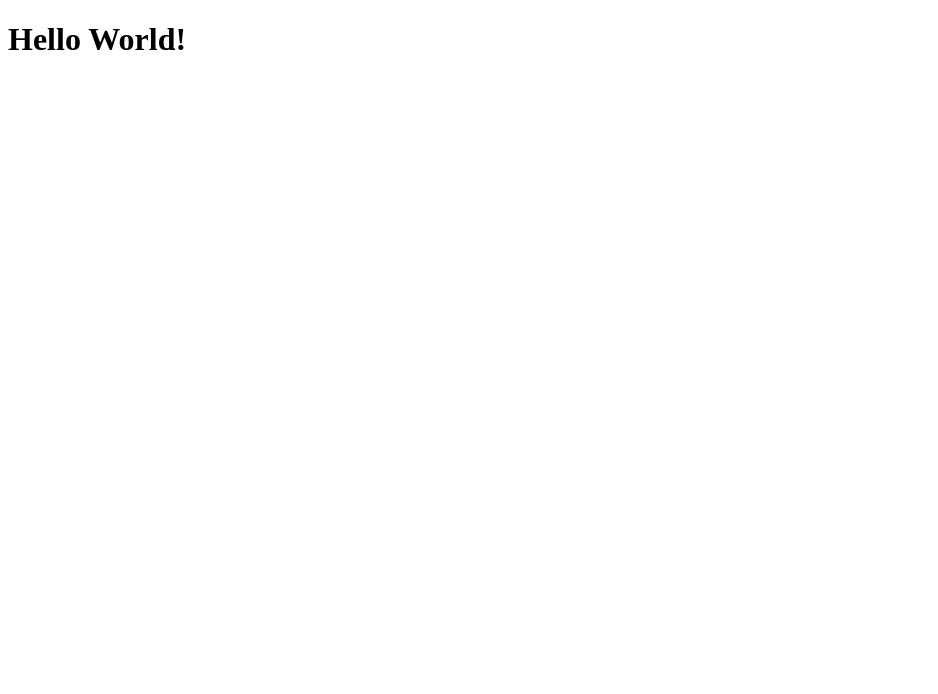
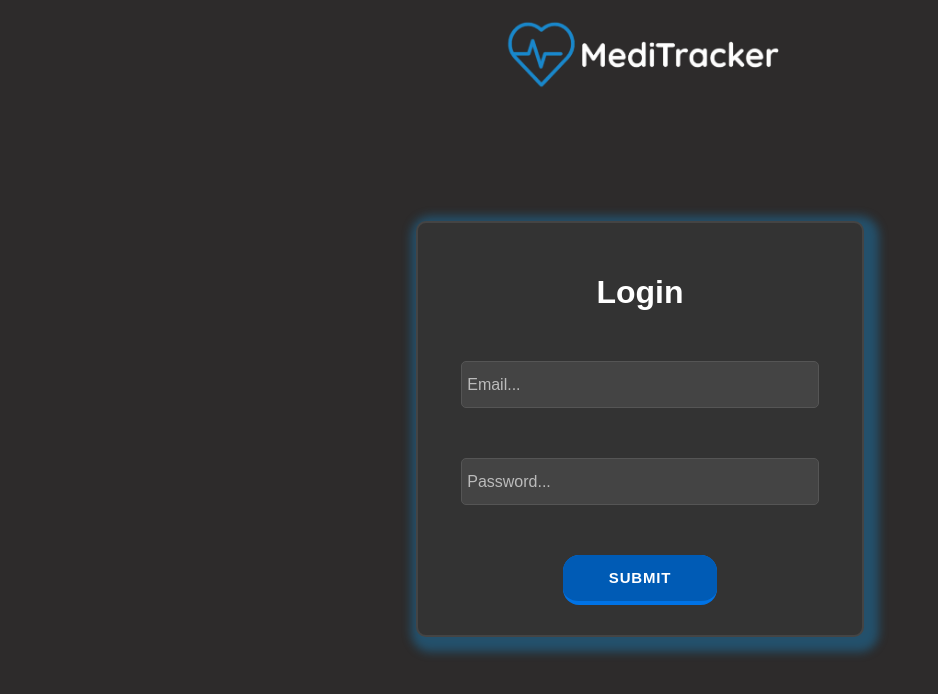
Before and after one commit to Zughayyar/MediTrack_MERN_Project, a React (Vite) app in the folder MediTrackProject/client/: page /login in a window 1280 px wide. Shown: the top 694 px of the page, without its empty margins (0-938 px from the left). Built offline with nearby package versions, Linux system fonts and the light colour scheme.

Commit message:
Login Page

```diff
--- a/MediTrackProject/client/src/App.jsx
+++ b/MediTrackProject/client/src/App.jsx
@@ -1,11 +1,16 @@
-
+import React from "react";
+import { BrowserRouter as Router, Routes, Route, Navigate } from "react-router-dom";
+import Login from "./Components/Login";
 
 const App = () => {
     return (
-        <div>
-            <h1>Hello World!</h1>
-        </div>
-    )
-}
+        <Router>
+            <Routes>
+                <Route path="/" element={<Navigate to="/login" />} />
+                <Route path="/login" element={<Login />} />
+            </Routes>
+        </Router>
+    );
+};
 
-export default App
+export default App;
--- /dev/null
+++ b/MediTrackProject/client/src/Components/Login.jsx
@@ -0,0 +1,26 @@
+import React from "react";
+import "../Styles/Login.css";
+import myImage from "../Pics/undefined.png";
+const Login = () => {
+    return (
+        <>
+        <img src={myImage} alt="Description" className="logo-login" />
+            <form action="#" className="login-form">
+                <div className="login">
+                    <h1>Login</h1>
+                    <div className="inputs">
+                        <div className="email">
+                            <input type="text" placeholder="Email..." className="input-field"/><br />
+                        </div>
+                        <div className="password">
+                            <input type="password" placeholder="Password..." className="input-field"/>
+                        </div>
+                    </div>
+                    <button class="button-19" role="button">Submit</button>
+                </div>
+            </form>
+        </>
+    );
+};
+
+export default Login;
--- /dev/null
+++ b/MediTrackProject/client/src/Styles/Login.css
@@ -0,0 +1,128 @@
+body {
+    margin: 0;
+    padding: 0;
+    text-align: center;
+    background-color: #2d2b2b;
+    color: #ffffff;
+    overflow: hidden;
+    font-family: 'Poppins', sans-serif;
+}
+
+input {
+    width: 90%;
+    height: 35px;
+    font-size: 16px;
+    padding: 5px;
+    border: 1px solid #555;
+    border-radius: 5px;
+    outline: none;
+    background-color: #444;
+    color: #ffffff;
+}
+
+input::placeholder {
+    color: #bbb;
+}
+
+label {
+    font-size: 20px;
+    font-weight: bold;
+    color: #f0f0f0;
+}
+
+.inputs {
+    margin-top: 50px;
+}
+
+.password {
+    margin-top: 50px;
+}
+
+.login-form {
+    width: 100%;
+    display: flex;
+    justify-content: center;
+    align-items: center;
+    height: 100vh;
+}
+
+.login {
+    border: 2px solid #444; /* Softer border */
+    width: 30%;
+    min-width: 300px;
+    padding: 30px;
+    text-align: center;
+    border-radius: 10px;
+    background-color: #333; /* Dark gray login box */
+    box-shadow: 5px 5px 10px 10px rgba(22, 137, 205, 0.4); /* Softer shadow */
+    margin-bottom: 10%;
+}
+
+.logo-login {
+    margin-top: 20px;
+    width: 300px;
+}
+
+/* Button Styling */
+.button-19 {
+  appearance: button;
+  background-color: #0073e6; /* More vibrant blue */
+  border: solid transparent;
+  border-radius: 16px;
+  border-width: 0 0 4px;
+  box-sizing: border-box;
+  color: #ffffff;
+  cursor: pointer;
+  display: inline-block;
+  font-family: din-round, sans-serif;
+  font-size: 15px;
+  font-weight: 700;
+  letter-spacing: .8px;
+  line-height: 20px;
+  margin: 0;
+  outline: none;
+  overflow: visible;
+  padding: 13px 16px;
+  text-align: center;
+  text-transform: uppercase;
+  touch-action: manipulation;
+  transform: translateZ(0);
+  transition: background-color 0.3s ease, transform 0.2s ease;
+  user-select: none;
+  -webkit-user-select: none;
+  vertical-align: middle;
+  white-space: nowrap;
+  width: 40%;
+  margin-top: 50px;
+  position: relative;
+}
+
+.button-19:after {
+  background-clip: padding-box;
+  background-color: #005bb5; /* Darker blue for depth */
+  border: solid transparent;
+  border-radius: 16px;
+  border-width: 0 0 4px;
+  bottom: -4px;
+  content: "";
+  left: 0;
+  position: absolute;
+  right: 0;
+  top: 0;
+  z-index: -1;
+}
+
+.button-19:hover:not(:disabled) {
+  background-color: #0088ff;
+  transform: scale(1.05);
+}
+
+.button-19:disabled {
+  cursor: auto;
+  background-color: #555;
+}
+
+.button-19:active {
+  border-width: 4px 0 0;
+  background: none;
+}
```
Also changed, not shown: MediTrackProject/client/src/Pics/undefined.png (added).
